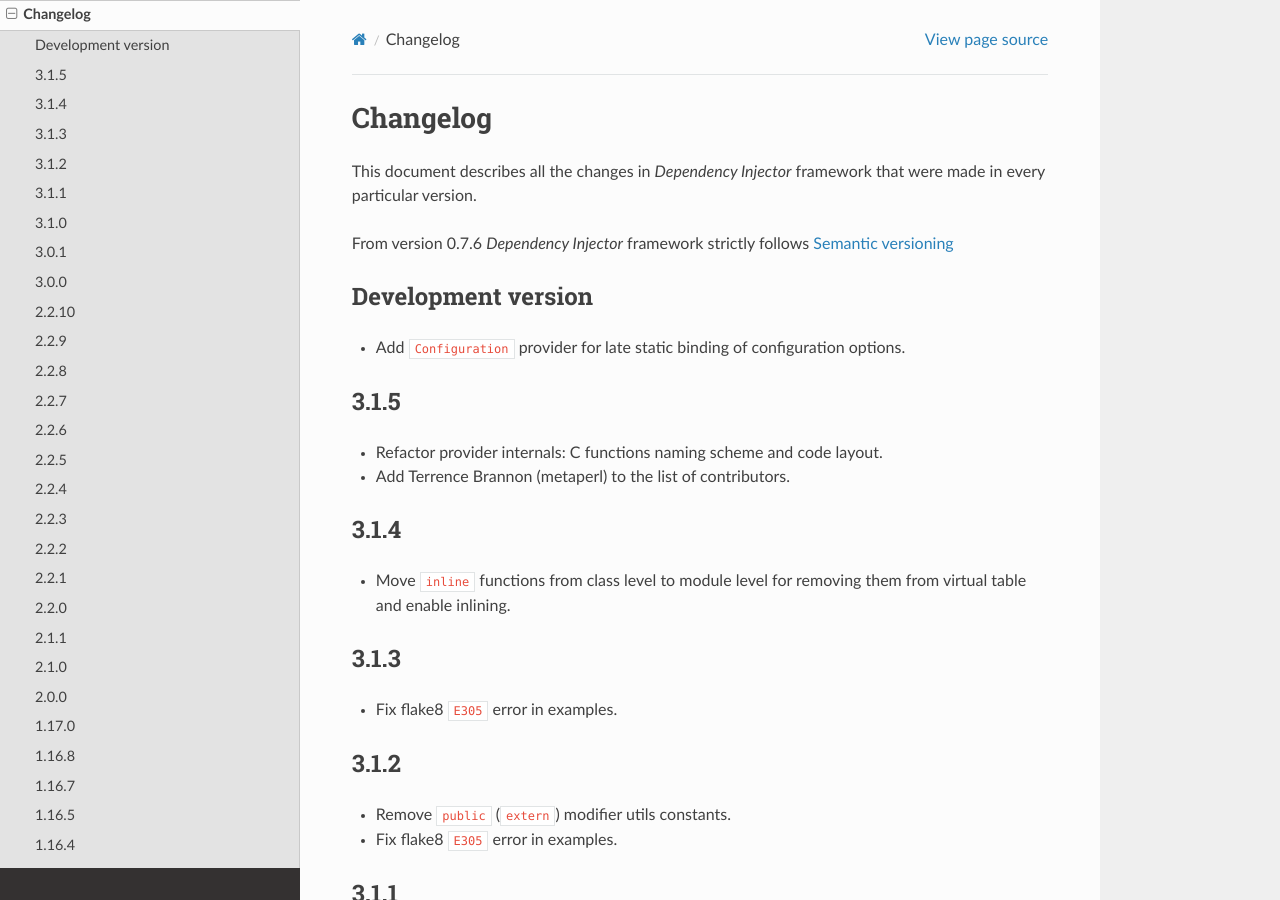
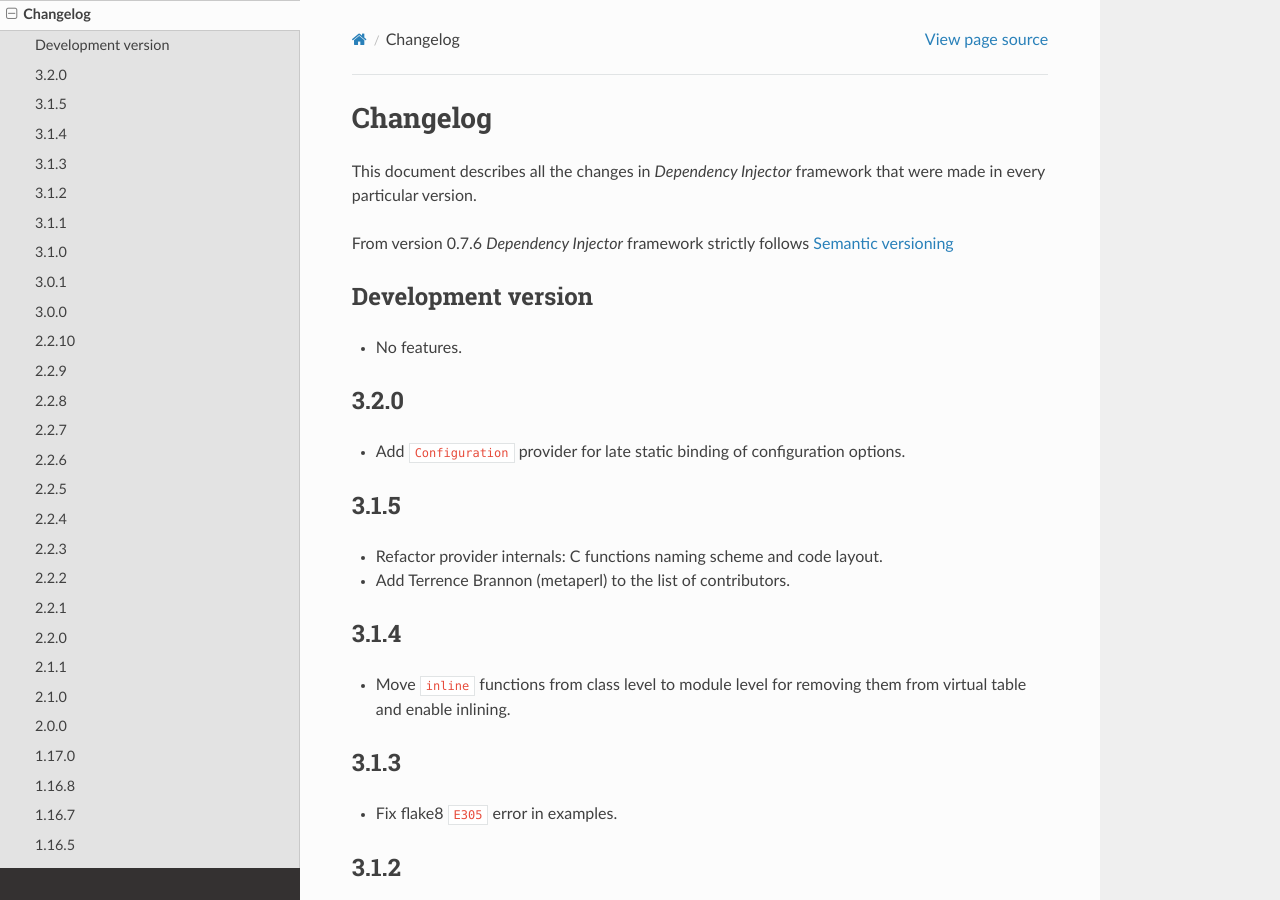
Before and after one commit to ets-labs/python-dependency-injector, a Sphinx documentation site: the page built from docs/main/changelog.rst, in a window 1280 px wide and 900 px high. Built offline with Sphinx 7.4.7 and the Read the Docs theme 2.0.0, drawn with Linux system fonts in a browser that asks for light colours.

Commit message:
Increment version to 3.2.0

```diff
--- a/docs/main/changelog.rst
+++ b/docs/main/changelog.rst
@@ -9,7 +9,10 @@ follows `Semantic versioning`_
 
 Development version
 -------------------
-.. - No features.
+- No features.
+
+3.2.0
+-----
 - Add ``Configuration`` provider for late static binding of configuration
   options.
 
--- a/src/dependency_injector/__init__.py
+++ b/src/dependency_injector/__init__.py
@@ -1,6 +1,6 @@
 """Dependency injector top-level package."""
 
-VERSION = '3.1.5'
+VERSION = '3.2.0'
 """Version number that follows semantic versioning.
 
 :type: str
```
